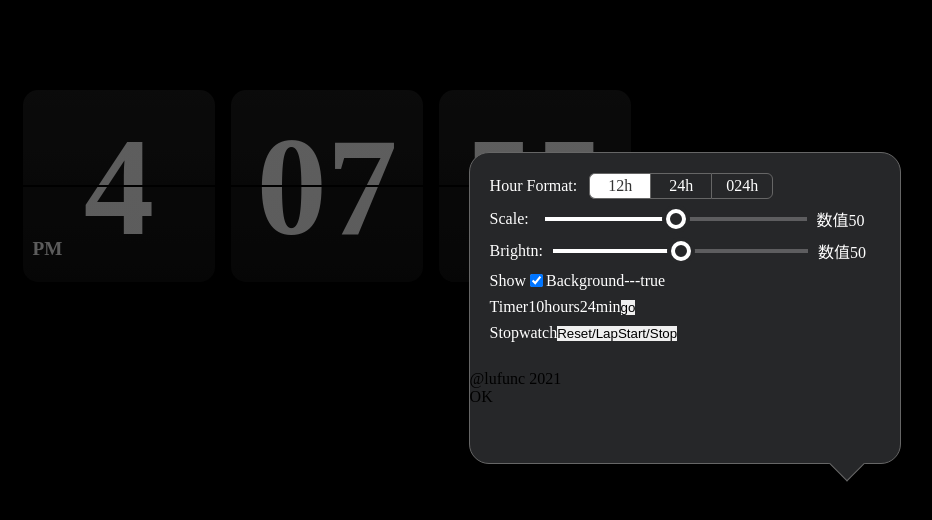
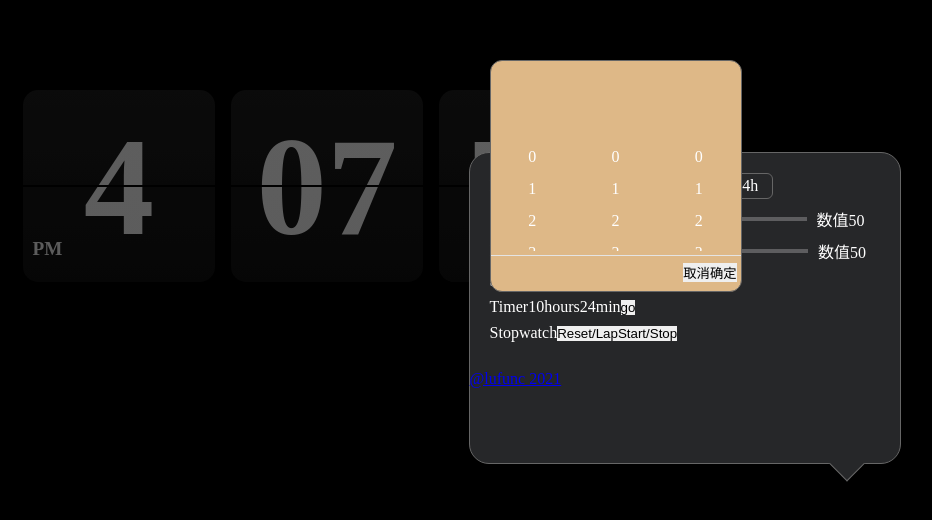
Before and after one commit to lufunc/clock, a Vue app: page / in a window 1280 px wide. Shown: the part 214-734 px from the top of the page, without its empty margins (313-1245 px from the left). Built offline with nearby package versions, Linux system fonts and the light colour scheme.

Commit message:
feat:add timePicker

```diff
--- a/src/App.vue
+++ b/src/App.vue
@@ -32,11 +32,12 @@
             <span>Background---</span>
             <div>{{showBg}}</div>
           </li>
-          <li>
+          <li style="position: relative;">
             <span>Timer</span>
             <span>10hours</span>
             <span>24min</span>
             <button>go</button>
+            <timePicker style="position: absolute;bottom: 24px;left: 0;"></timePicker>
           </li>
           <li>
             <div>Stopwatch</div>
@@ -44,8 +45,9 @@
             <button>Start/Stop</button>
           </li>
         </ul>
-        <footer>@lufunc 2021</footer>
-        <div>OK</div>
+        <footer>
+          <a href="http://baidu.com">@lufunc 2021</a>
+        </footer>
       </div>
       <img @click="ttt" class="setting" :src="pic_setting" alt="">
     </div>
@@ -57,8 +59,9 @@ import { reactive, toRefs, computed } from 'vue'
 import myPic from './assets/pic'
 import clock from './components/clock.vue'
 import slider from './components/slider'
+import timePicker from './components/timePicker'
 export default {
-  components: { clock,slider },
+  components: { clock,slider,timePicker },
   setup () {
     const data = reactive({
       pic_setting: myPic.pic_setting,
--- /dev/null
+++ b/src/components/timePicker.vue
@@ -0,0 +1,112 @@
+<template>
+  <div class="time-panel">
+    <ul class="time-spinner">
+      <li>
+        <ul class="time-list">
+          <li v-for="(item,index) in h_list" :key="index">{{item}}</li>
+        </ul>
+      </li>
+      <li>
+        <ul class="time-list">
+          <li v-for="(item,index) in m_list" :key="index">{{item}}</li>
+        </ul>
+      </li>
+      <li>
+        <ul class="time-list">
+          <li v-for="(item,index) in s_list" :key="index">{{item}}</li>
+        </ul>
+      </li>
+    </ul>
+    <div class="panel_footer">
+      <button>取消</button>
+      <button>确定</button>
+    </div>
+  </div>
+</template>
+
+<script>
+import { reactive, toRefs } from 'vue'
+export default {
+  setup(){
+    const data = reactive({
+      h:0,
+      m:0,
+      s:0,
+      h_list: [],
+      m_list: [],
+      s_list: []
+    })
+    for(let i=0;i<60;i++){
+      if(i<24) data.h_list.push(i);
+      data.m_list.push(i)
+      data.s_list.push(i)
+    }
+    return {
+      ...toRefs(data)
+    }
+  }
+}
+</script>
+
+<style lang="less">
+.time-panel{
+  position: relative;
+  width: 250px;
+  // height: 398px;
+  border: 1px solid #666;
+  border-radius: 12px;
+  background-color: burlywood;
+  &::before{
+    content: "";
+    top: 50%;
+    position: absolute;
+    margin-top: -15px;
+    height: 32px;
+    z-index: -1;
+    left: 0;
+    right: 0;
+    box-sizing: border-box;
+    padding-top: 6px;
+    text-align: left;
+    border-top: 1px solid #e4e7ed;
+    border-bottom: 1px solid #e4e7ed;
+  }
+}
+.time-spinner{
+  width: 100%;
+  &>li{
+    width: 33.3%;
+    display: inline-block;
+    max-height: 190px;
+    overflow-y: scroll;
+  }
+}
+.time-list{
+  text-align: center;
+  >li{
+    height: 32px;
+    line-height: 32px;
+  }
+  &::before{
+    content: "";
+    display: block;
+    width: 100%;
+    height: 80px;
+  }
+  &::after{
+    content: "";
+    display: block;
+    width: 100%;
+    height: 80px;
+  }
+}
+
+.panel_footer{
+  box-sizing: border-box;
+  border-top: 1px solid #e4e4e4;
+  padding: 4px;
+  height: 36px;
+  line-height: 25px;
+  text-align: right;
+}
+</style>
```
